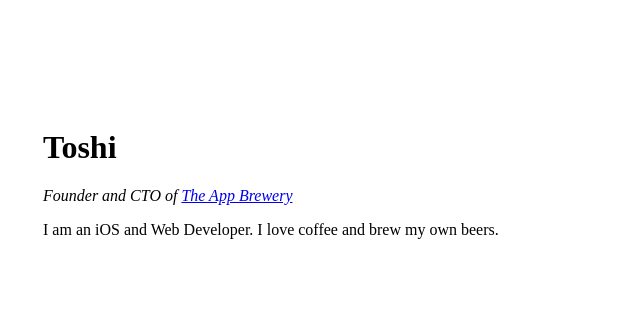
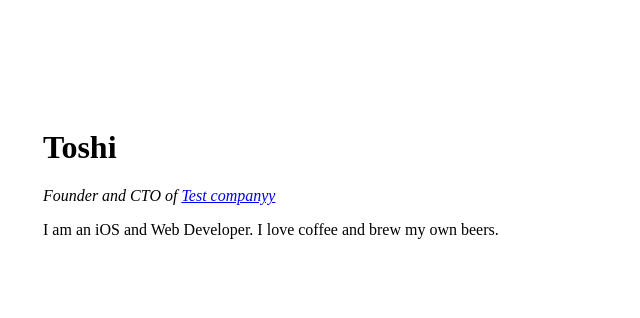
Before and after one commit to tosshytosshy/CV, a plain HTML site: page index.html in a window 1280 px wide. Shown: the top 318 px of the page, 308-948 px from the left. Drawn offline with Linux system fonts and the light colour scheme.

Commit message:
Changed company name

```diff
--- a/index.html
+++ b/index.html
@@ -12,7 +12,7 @@
       <td><img src="images/kuishinbou-300x300.png" alt="Toshi profile picture"></td>
       <td>
         <h1>Toshi</h1>
-        <p><em>Founder and CTO of <a href="https://www.appbrewery.co/">The App Brewery</a></em></p>
+        <p><em>Founder and CTO of <a href="https://www.appbrewery.co/">Test companyy</a></em></p>
         <p>I am an iOS and Web Developer. I love coffee and brew my own beers.</p>
       </td>
     </tr>
```
